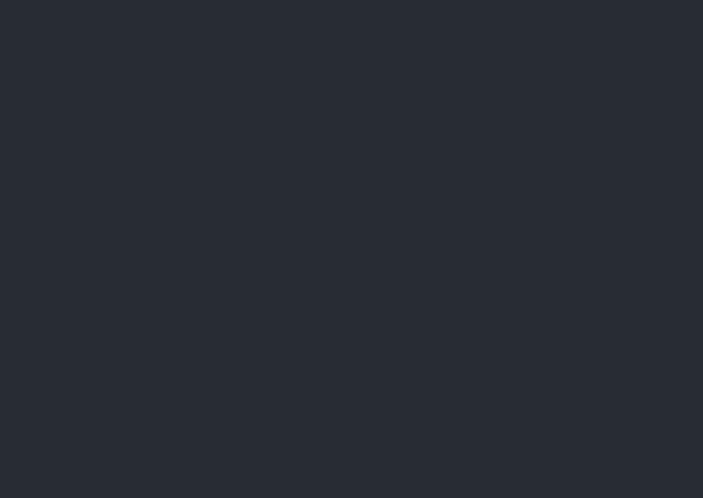
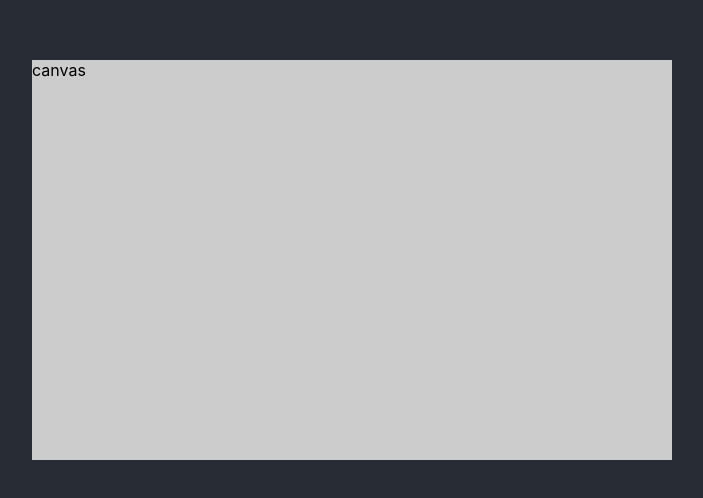
Before and after one commit to alan-oliv/draggable-canvas, a React (Create React App) app: page / in a window 1280 px wide. Shown: the part 140-638 px from the top of the page, without its empty margins (288-991 px from the left). Built offline with nearby package versions, Linux system fonts and the light colour scheme.

Commit message:
feat(layout): adjusting app and component layout

```diff
--- a/src/components/AppLayout/AppLayout.tsx
+++ b/src/components/AppLayout/AppLayout.tsx
@@ -1,5 +1,20 @@
+import styled from 'styled-components'
+import DraggableCanvas from '../DraggableCanvas'
+
+const CenterContainer = styled.div`
+  display: flex;
+  justify-content: center;
+  align-items: center;
+  width: 100%;
+  height: 100%;
+`
+
 const AppLayout = () => {
-  return <></>
+  return (
+    <CenterContainer>
+      <DraggableCanvas width={640} height={400} />
+    </CenterContainer>
+  )
 }
 
 export default AppLayout
--- a/src/components/DraggableCanvas/DraggableCanvas.tsx
+++ b/src/components/DraggableCanvas/DraggableCanvas.tsx
@@ -1,5 +1,26 @@
-const DraggableCanvas = () => {
-  return <></>
+import styled from 'styled-components'
+
+type CanvasContainerProps = {
+  width: number
+  height: number
+}
+const CanvasContainer = styled.div<CanvasContainerProps>`
+  width: ${(p) => p.width}px;
+  height: ${(p) => p.height}px;
+  background-color: #cccccc;
+`
+
+type DraggableCanvasProps = {
+  width: number
+  height: number
+}
+
+const DraggableCanvas = ({ width, height }: DraggableCanvasProps) => {
+  return (
+    <CanvasContainer width={width} height={height}>
+      <div>canvas</div>
+    </CanvasContainer>
+  )
 }
 
 export default DraggableCanvas
--- a/src/index.tsx
+++ b/src/index.tsx
@@ -14,6 +14,11 @@ const GlobalStyle = createGlobalStyle`
     -moz-osx-font-smoothing: grayscale;
     background-color: #282c34;
   }
+
+  #root, html, body {
+    width: 100%;
+    height: 100%;
+  }
 `
 
 const root = ReactDOM.createRoot(document.getElementById('root') as HTMLElement)
```
